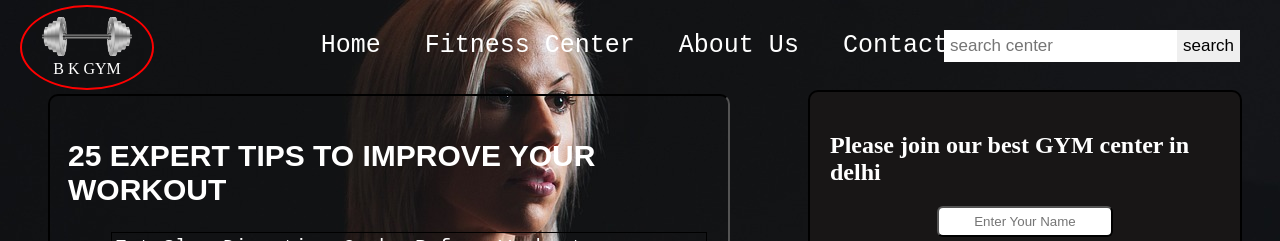
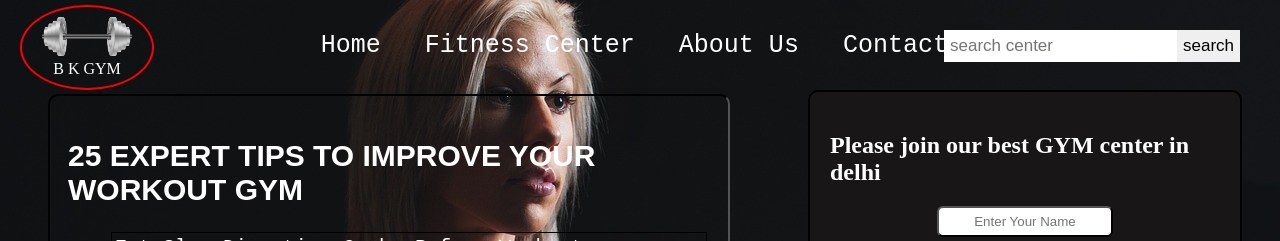
Before and after one commit to bantikumardas/web-project-1, a plain HTML site: page index.html in a window 1280 px wide. Shown: the top 241 px of the page. Drawn offline with Linux system fonts and the light colour scheme; files whose address does not match are found by name.

Commit message:
Update index.html

```diff
--- a/index.html
+++ b/index.html
@@ -78,7 +78,7 @@
         </div>
     </div>
     <div class="gym-tips">
-        <h2>25 EXPERT TIPS TO IMPROVE YOUR WORKOUT</h2>
+        <h2>25 EXPERT TIPS TO IMPROVE YOUR WORKOUT GYM</h2>
         <ul class="list">
             <li class="tips">Eat Slow-Digesting Carbs Before Workouts</li>
             <li class="tips">Avoid Higher-Fat Meals For Up to Four Hours Before Workouts</li>
```
